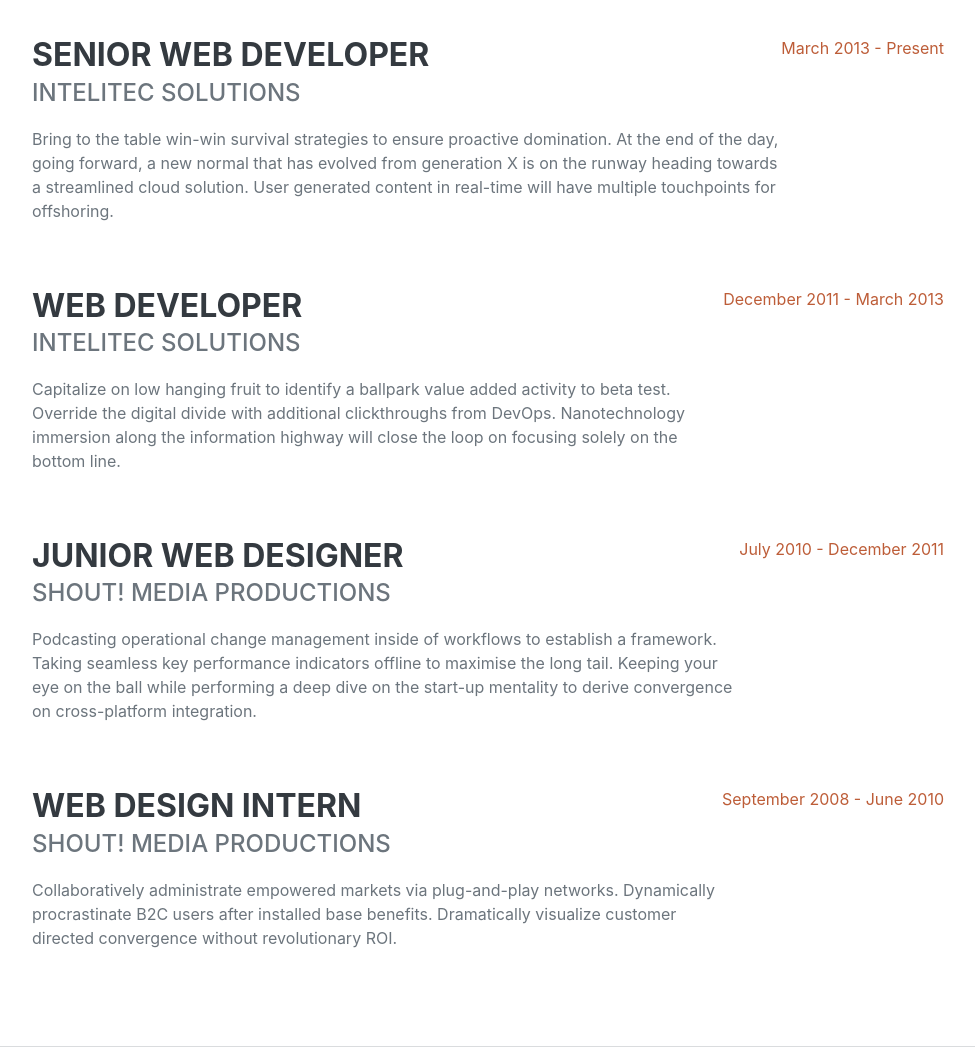
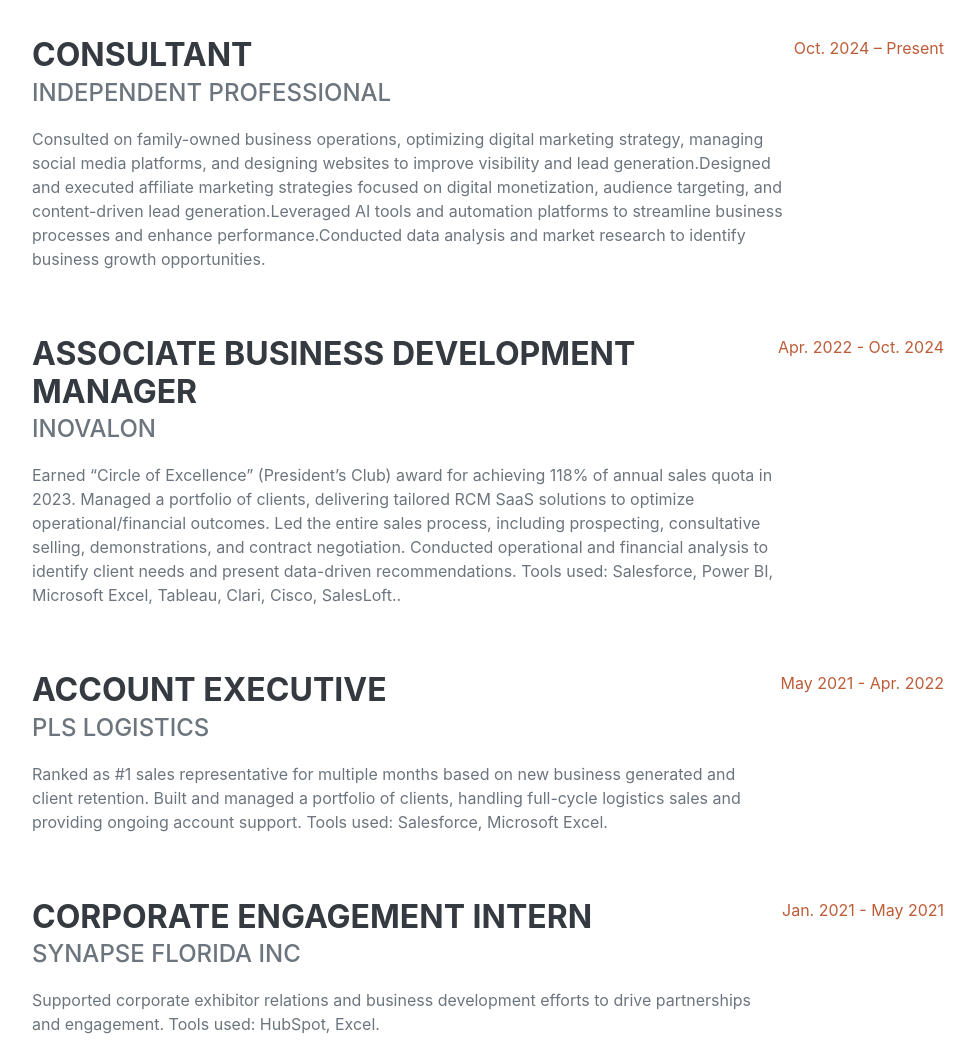
Before and after one commit to luigizaninf/luigizaninf.github.io, a plain HTML site: page index.html in a window 1280 px wide. Shown: the part 960-2015 px from the top of the page, without its empty margins (288-1263 px from the left). Drawn offline with nearby package versions, Linux system fonts and the light colour scheme; a web font is replaced by a local one.

Commit message:
Update index.html

```diff
--- a/index.html
+++ b/index.html
@@ -47,7 +47,7 @@
                         Tampa, FL · (813) 847-6166 ·
                         <a href="mailto:name@email.com">luigi.zanin.fighera@gmail.com</a>
                     </div>
-                    <p class="lead mb-5">I am experienced in leveraging agile frameworks to provide a robust synopsis for high level overviews. Iterative approaches to corporate strategy foster collaborative thinking to further the overall value proposition.</p>
+                    <p class="lead mb-5">Originally from Brazil, I moved to the U.S. to pursue academic and professional growth. I hold a degree in Finance with a minor in Economics and am currently pursuing a master’s in FinTech. I have hands-on experience in business development across the logistics, healthcare data, and SaaS industries. My strengths include data analysis, sales strategy, and financial modeling using tools like Excel, Tableau, Power BI, Salesforce, SalesLoft, and Clari.</p>
                     <div class="social-icons">
                         <a class="social-icon" href="#!"><i class="fab fa-linkedin-in"></i></a>
                         <a class="social-icon" href="#!"><i class="fab fa-github"></i></a>
@@ -63,35 +63,35 @@
                     <h2 class="mb-5">Experience</h2>
                     <div class="d-flex flex-column flex-md-row justify-content-between mb-5">
                         <div class="flex-grow-1">
-                            <h3 class="mb-0">Senior Web Developer</h3>
-                            <div class="subheading mb-3">Intelitec Solutions</div>
-                            <p>Bring to the table win-win survival strategies to ensure proactive domination. At the end of the day, going forward, a new normal that has evolved from generation X is on the runway heading towards a streamlined cloud solution. User generated content in real-time will have multiple touchpoints for offshoring.</p>
+                            <h3 class="mb-0">Consultant</h3>
+                            <div class="subheading mb-3">Independent Professional</div>
+                            <p>Consulted on family-owned business operations, optimizing digital marketing strategy, managing social media platforms, and designing websites to improve visibility and lead generation.Designed and executed affiliate marketing strategies focused on digital monetization, audience targeting, and content-driven lead generation.Leveraged AI tools and automation platforms to streamline business processes and enhance performance.Conducted data analysis and market research to identify business growth opportunities.</p>
                         </div>
-                        <div class="flex-shrink-0"><span class="text-primary">March 2013 - Present</span></div>
+                        <div class="flex-shrink-0"><span class="text-primary">Oct. 2024 – Present</span></div>
                     </div>
                     <div class="d-flex flex-column flex-md-row justify-content-between mb-5">
                         <div class="flex-grow-1">
-                            <h3 class="mb-0">Web Developer</h3>
-                            <div class="subheading mb-3">Intelitec Solutions</div>
-                            <p>Capitalize on low hanging fruit to identify a ballpark value added activity to beta test. Override the digital divide with additional clickthroughs from DevOps. Nanotechnology immersion along the information highway will close the loop on focusing solely on the bottom line.</p>
+                            <h3 class="mb-0">Associate Business Development Manager</h3>
+                            <div class="subheading mb-3">Inovalon</div>
+                            <p>Earned “Circle of Excellence” (President’s Club) award for achieving 118% of annual sales quota in 2023. Managed a portfolio of clients, delivering tailored RCM SaaS solutions to optimize operational/financial outcomes. Led the entire sales process, including prospecting, consultative selling, demonstrations, and contract negotiation. Conducted operational and financial analysis to identify client needs and present data-driven recommendations. Tools used: Salesforce, Power BI, Microsoft Excel, Tableau, Clari, Cisco, SalesLoft..</p>
                         </div>
-                        <div class="flex-shrink-0"><span class="text-primary">December 2011 - March 2013</span></div>
+                        <div class="flex-shrink-0"><span class="text-primary">Apr. 2022 - Oct. 2024</span></div>
                     </div>
                     <div class="d-flex flex-column flex-md-row justify-content-between mb-5">
                         <div class="flex-grow-1">
-                            <h3 class="mb-0">Junior Web Designer</h3>
-                            <div class="subheading mb-3">Shout! Media Productions</div>
-                            <p>Podcasting operational change management inside of workflows to establish a framework. Taking seamless key performance indicators offline to maximise the long tail. Keeping your eye on the ball while performing a deep dive on the start-up mentality to derive convergence on cross-platform integration.</p>
+                            <h3 class="mb-0">Account Executive</h3>
+                            <div class="subheading mb-3">PLS Logistics</div>
+                            <p>Ranked as #1 sales representative for multiple months based on new business generated and client retention. Built and managed a portfolio of clients, handling full-cycle logistics sales and providing ongoing account support. Tools used: Salesforce, Microsoft Excel.</p>
                         </div>
-                        <div class="flex-shrink-0"><span class="text-primary">July 2010 - December 2011</span></div>
+                        <div class="flex-shrink-0"><span class="text-primary">May 2021 - Apr. 2022</span></div>
                     </div>
                     <div class="d-flex flex-column flex-md-row justify-content-between">
                         <div class="flex-grow-1">
-                            <h3 class="mb-0">Web Design Intern</h3>
-                            <div class="subheading mb-3">Shout! Media Productions</div>
-                            <p>Collaboratively administrate empowered markets via plug-and-play networks. Dynamically procrastinate B2C users after installed base benefits. Dramatically visualize customer directed convergence without revolutionary ROI.</p>
+                            <h3 class="mb-0">Corporate Engagement Intern</h3>
+                            <div class="subheading mb-3">Synapse Florida Inc</div>
+                            <p>Supported corporate exhibitor relations and business development efforts to drive partnerships and engagement. Tools used: HubSpot, Excel.</p>
                         </div>
-                        <div class="flex-shrink-0"><span class="text-primary">September 2008 - June 2010</span></div>
+                        <div class="flex-shrink-0"><span class="text-primary">Jan. 2021 - May 2021</span></div>
                     </div>
                 </div>
             </section>
```
